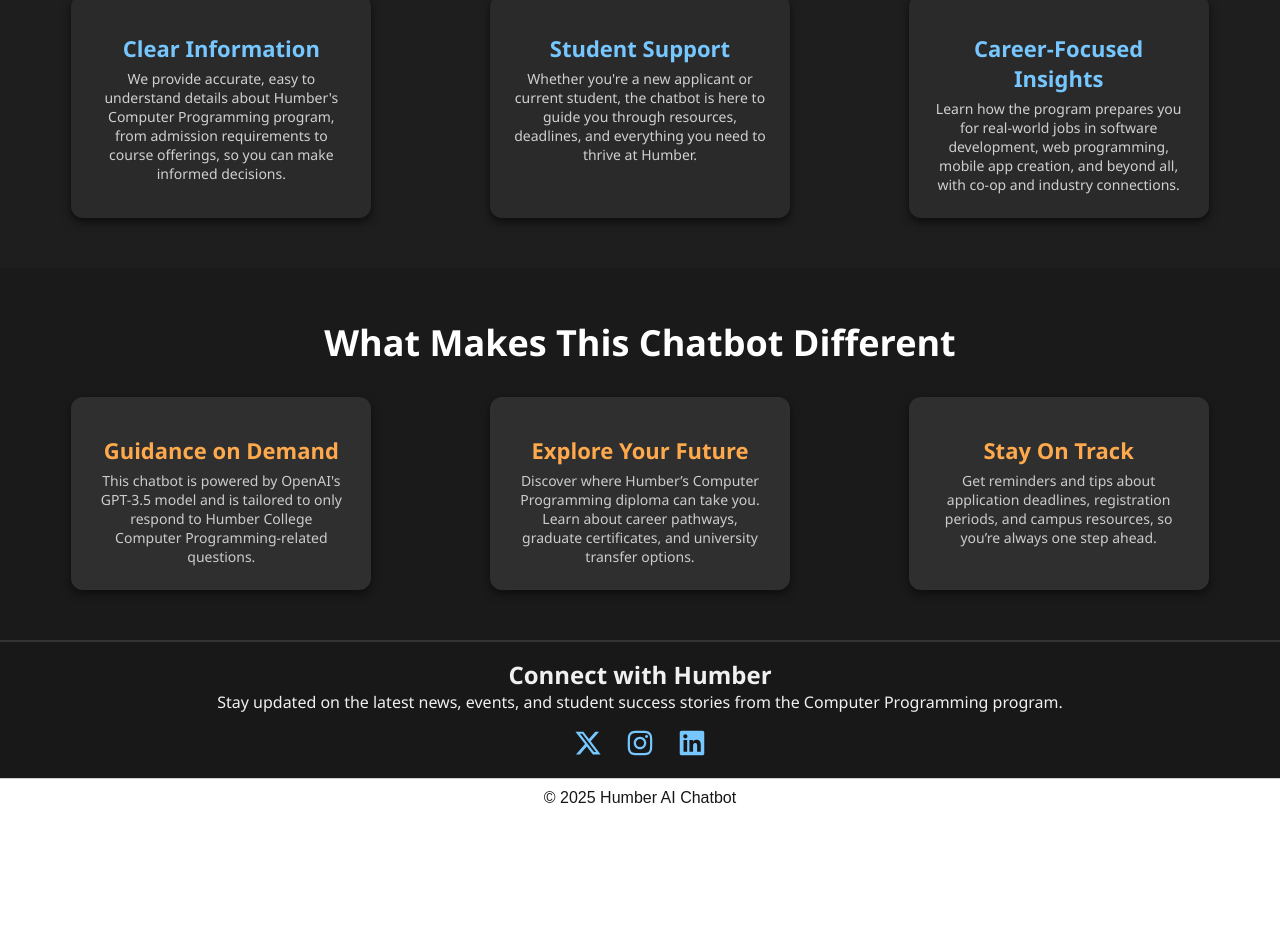
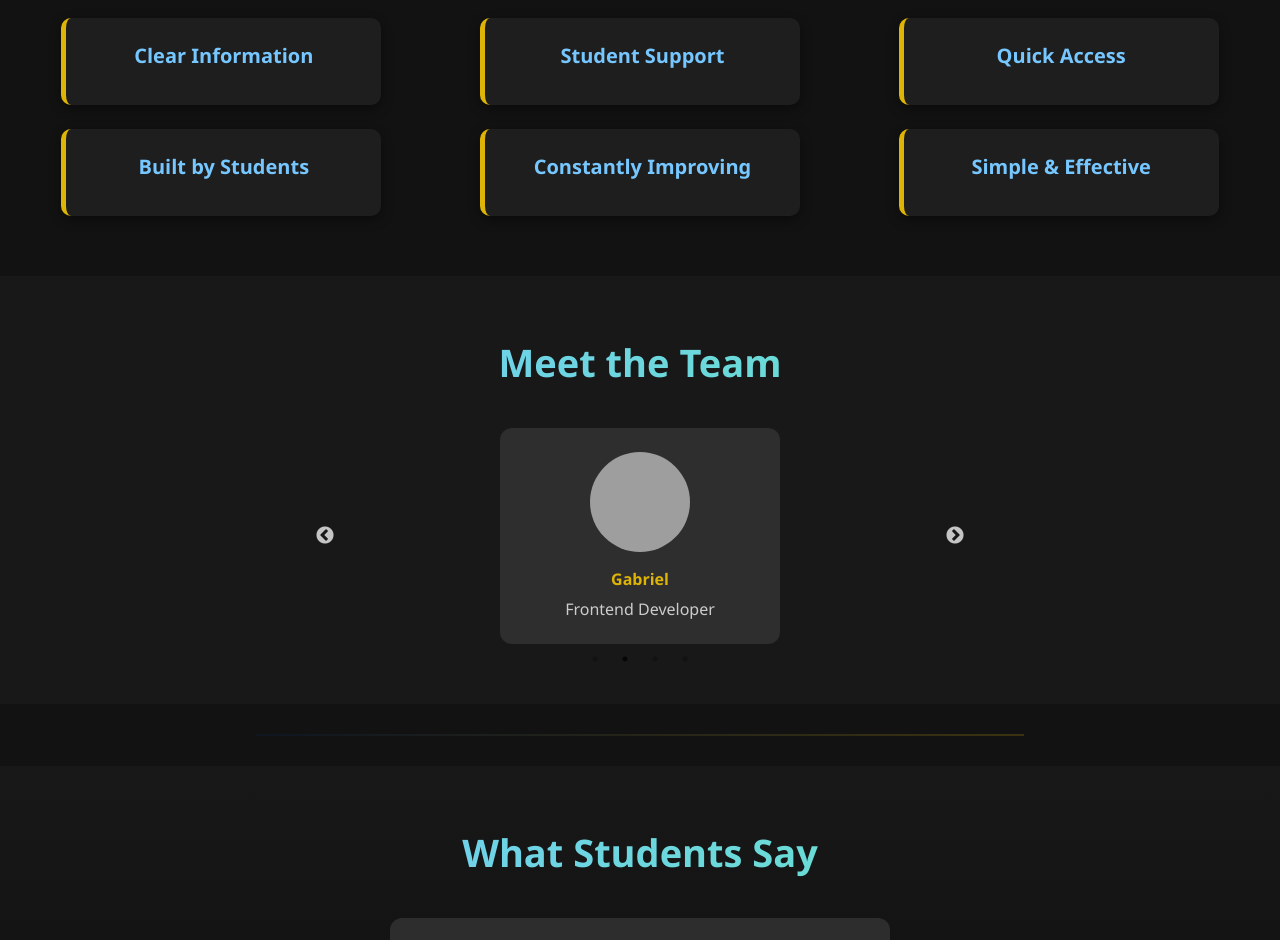
Before and after one commit to danielxw88/humber-ai, a Next.js app: page /about in a window 1280 px wide. Shown: the part 173-1113 px from the top of the page. Before the commit the page ends 990 px from the top, so only its background shows below. Built offline with nearby package versions, Linux system fonts and the light colour scheme; grey boxes are pictures that could not be loaded.

Commit message:
Page Update
Adde carousels for meet the team as well as for student testimony. Altered faq headings and responses to reveal response on click. Altered the dark theme to fit more wtih Humber colors.

```diff
--- a/package.json
+++ b/package.json
@@ -9,9 +9,12 @@
     "lint": "next lint"
   },
   "dependencies": {
+    "aos": "^2.3.4",
     "next": "^15.2.4",
     "react": "^19.0.0",
     "react-dom": "^19.0.0",
-    "react-icons": "^5.5.0"
+    "react-icons": "^5.5.0",
+    "react-slick": "^0.30.3",
+    "slick-carousel": "^1.8.1"
   }
 }
--- a/pages/_app.js
+++ b/pages/_app.js
@@ -1,6 +1,9 @@
 import '../styles/globals.css';
 import Navbar from '../components/navbar';
 import Footer from '../components/footer';
+import "slick-carousel/slick/slick.css";
+import "slick-carousel/slick/slick-theme.css";
+import "aos/dist/aos.css";
 
 function MyApp({ Component, pageProps }) {
   return (
--- a/pages/about.js
+++ b/pages/about.js
@@ -1,74 +1,160 @@
+import { useEffect, useState, useRef } from 'react';
 import styles from '../styles/About.module.css';
 import { FaInstagram, FaLinkedin } from 'react-icons/fa';
 import { FaXTwitter } from 'react-icons/fa6';
+import Slider from 'react-slick';
+import AOS from 'aos';
+import 'aos/dist/aos.css';
+import 'slick-carousel/slick/slick.css';
+import 'slick-carousel/slick/slick-theme.css';
 
 export default function About() {
+  useEffect(() => {
+    AOS.init({ duration: 800 });
+  }, []);
+
+  const team = [
+    { name: 'Daniel', role: 'API Integration Specialist', img: 'https://i.pinimg.com/474x/df/1f/14/df1f143c22b74306020a083a138a527b.jpg' },
+    { name: 'Gabriel', role: 'Frontend Developer', img: 'https://i.pinimg.com/474x/df/1f/14/df1f143c22b74306020a083a138a527b.jpg' },
+    { name: 'Karn', role: 'Content Curator', img: 'https://i.pinimg.com/474x/df/1f/14/df1f143c22b74306020a083a138a527b.jpg' },
+    { name: 'Nicholas', role: 'State Management Engineer', img: 'https://i.pinimg.com/474x/df/1f/14/df1f143c22b74306020a083a138a527b.jpg' },
+  ];
+
+  const testimonials = [
+    { name: 'Sophia Grey', comment: "The chatbot helped me understand my course options in minutes!" },
+    { name: 'Liam Oswald', comment: "Fast, easy, and super helpful for deadlines and requirements." },
+    { name: 'Olivia Giroud', comment: "Way better than emailing — I got answers instantly." },
+  ];
+
+  const faqList = [
+    {
+      question: "Clear Information",
+      answer: "We provide accurate, easy to understand details about Humber's Computer Programming program, from admission requirements to course offerings, so you can make informed decisions."
+    },
+    {
+      question: "Student Support",
+      answer: "Whether you're a new applicant or current student, the chatbot is here to guide you through resources, deadlines, and everything you need to thrive in the program."
+    },
+    {
+      question: "Quick Access",
+      answer: "Available 24/7, the chatbot makes it easy to get quick answers to your most important questions—no waiting required!"
+    },
+    {
+      question: "Built by Students",
+      answer: "Our AI chatbot was created by current Humber students, ensuring it reflects real needs and real experiences."
+    },
+    {
+      question: "Constantly Improving",
+      answer: "The chatbot is regularly updated based on student feedback and changes in the curriculum."
+    },
+    {
+      question: "Simple & Effective",
+      answer: "We prioritize a clean, no-fluff interface so you get the information you need without distractions."
+    }
+  ];
+
+  const carouselSettings = {
+    dots: true,
+    infinite: true,
+    speed: 600,
+    slidesToShow: 1,
+    slidesToScroll: 1,
+    autoplay: true,
+    autoplaySpeed: 3000,
+  };
+
   return (
     <div className={styles.page}>
+      {/* Section: FAQs */}
       <section className={styles.commitmentSection}>
-        <h2>About the Humber Computer Programing AI Chatbot</h2>
-        <div className={styles.commitmentContainer}>
-          <div className={styles.commitmentItem}>
-            <h3>Clear Information</h3>
-            <p>
-              We provide accurate, easy to understand details about Humber's Computer Programming program, from admission requirements to course offerings, so you can make informed decisions.
-            </p>
-          </div>
-          <div className={styles.commitmentItem}>
-            <h3>Student Support</h3>
-            <p>
-              Whether you're a new applicant or current student, the chatbot is here to guide you through resources, deadlines, and everything you need to thrive at Humber.
-            </p>
-          </div>
-          <div className={styles.commitmentItem}>
-            <h3>Career-Focused Insights</h3>
-            <p>
-              Learn how the program prepares you for real-world jobs in software development, web programming, mobile app creation, and beyond all, with co-op and industry connections.
-            </p>
-          </div>
+        <h2 data-aos="fade-up">Humber Chatbot FAQs</h2>
+        <div className={styles.faqContainer}>
+          {faqList.map((item, index) => (
+            <FAQItem
+              key={index}
+              question={item.question}
+              answer={item.answer}
+              delay={index * 100}
+            />
+          ))}
         </div>
       </section>
 
-      <section className={styles.differenceSection}>
-        <h2>What Makes This Chatbot Different</h2>
-        <div className={styles.differenceContainer}>
-          <div className={styles.differenceItem}>
-            <h3>Guidance on Demand</h3>
-            <p>
-              This chatbot is powered by OpenAI's GPT-3.5 model and is tailored to only respond to Humber College Computer Programming-related questions.
-            </p>
-          </div>
-          <div className={styles.differenceItem}>
-            <h3>Explore Your Future</h3>
-            <p>
-              Discover where Humber’s Computer Programming diploma can take you. Learn about career pathways, graduate certificates, and university transfer options.
-            </p>
-          </div>
-          <div className={styles.differenceItem}>
-            <h3>Stay On Track</h3>
-            <p>
-              Get reminders and tips about application deadlines, registration periods, and campus resources, so you’re always one step ahead.
-            </p>
-          </div>
-        </div>
+      {/* Section: Meet the Team */}
+      <section className={styles.teamSection}>
+        <h2 data-aos="fade-right">Meet the Team</h2>
+        <Slider {...carouselSettings} className={styles.slider}>
+          {team.map((member, index) => (
+            <div key={index}>
+              <div className={styles.teamCardWrapper}>
+                <div className={styles.teamCard}>
+                  <img src={member.img} alt={member.name} />
+                  <h4>{member.name}</h4>
+                  <p>{member.role}</p>
+                </div>
+              </div>
+            </div>
+          ))}
+        </Slider>
       </section>
 
-      <section className={styles.socialSection}>
-        <h2>Connect with Humber</h2>
-        <p>Stay updated on the latest news, events, and student success stories from the Computer Programming program.</p>
-        <div className={styles.socialIcons}>
-          <a href="https://twitter.com/HumberPoly" target="_blank" rel="noopener noreferrer" aria-label="X (formerly Twitter)">
-            <FaXTwitter size={28} />
-          </a>
+      <div className={styles.sectionDivider}></div>
 
+
+      {/* Section: Testimonials */}
+      <section className={styles.testimonialSection}>
+        <h2 data-aos="fade-left">What Students Say</h2>
+        <Slider {...carouselSettings} className={styles.slider}>
+          {testimonials.map((t, idx) => (
+            <div key={idx} className={styles.testimonial}>
+              <p>"{t.comment}"</p>
+              <h5>- {t.name}</h5>
+            </div>
+          ))}
+        </Slider>
+      </section>
+
+      {/* Footer */}
+      <footer className={styles.footer}>
+        <p>Connect With Humber</p>
+        <div className={styles.socials}>
           <a href="https://www.instagram.com/humberpoly/" target="_blank" rel="noopener noreferrer" aria-label="Instagram">
             <FaInstagram size={28} />
           </a>
           <a href="https://www.linkedin.com/school/humber-college/" target="_blank" rel="noopener noreferrer" aria-label="LinkedIn">
             <FaLinkedin size={28} />
           </a>
+          <a href="https://twitter.com/HumberPoly" target="_blank" rel="noopener noreferrer" aria-label="X (formerly Twitter)">
+            <FaXTwitter size={28} />
+          </a>
         </div>
-      </section>
+      </footer>
     </div>
   );
 }
+
+function FAQItem({ question, answer }) {
+  const [open, setOpen] = useState(false);
+  const [height, setHeight] = useState('0px');
+  const contentRef = useRef(null);
+
+  const toggle = () => {
+    setOpen(!open);
+    setHeight(!open ? `${contentRef.current.scrollHeight}px` : '0px');
+  };
+
+  return (
+    <div className={`${styles.faqItem} ${open ? styles.open : ''}`}>
+      <div className={styles.faqQuestion} onClick={toggle}>
+        {question}
+      </div>
+      <div
+        ref={contentRef}
+        className={styles.faqAnswer}
+        style={{ height: height }}
+      >
+        <div className={styles.faqContent}>{answer}</div>
+      </div>
+    </div>
+  );
+}
--- a/styles/About.module.css
+++ b/styles/About.module.css
@@ -1,134 +1,207 @@
-/* About.module.css */
 .page {
     font-family: 'Segoe UI', Tahoma, Geneva, Verdana, sans-serif;
     background-color: #121212;
     color: #f0f0f0;
 }
 
-  /* Top Section */
-.commitmentSection {
-    background-color: #1e1e1e;
-    padding: 50px 24px;
+.commitmentSection,
+.teamSection,
+.testimonialSection {
+    padding: 60px 24px;
     text-align: center;
 }
 
-.commitmentSection h2 {
-    font-size: 36px;
-    margin-bottom: 30px;
-    color: #ffffff;
+.commitmentSection h2,
+.teamSection h2,
+.testimonialSection h2 {
+    font-size: 38px;
+    font-weight: bold;
+    background: linear-gradient(to right, #76c7ff, #63e6be);
+    -webkit-background-clip: text;
+    background-clip: text;
+    -webkit-text-fill-color: transparent;
+    margin-bottom: 40px;
 }
 
-.commitmentContainer {
-    display: flex;
-    justify-content: space-around;
-    flex-wrap: wrap;
+.faqContainer {
+    display: grid;
+    grid-template-columns: 1fr;
     gap: 24px;
+    align-items: start;
+    justify-items: center;
 }
 
-.commitmentItem {
-    flex: 1 1 250px;
-    max-width: 300px;
-    background-color: #2a2a2a;
-    padding: 24px;
-    border-radius: 12px;
-    box-shadow: 0 4px 10px rgba(0,0,0,0.6);
+@media (min-width: 768px) {
+    .faqContainer {
+        grid-template-columns: 1fr 1fr;
+    }
 }
 
-.commitmentItem h3 {
-    margin-top: 14px;
-    font-size: 22px;
-    color: #76c7ff;
+@media (min-width: 1024px) {
+    .faqContainer {
+        grid-template-columns: 1fr 1fr 1fr;
+    }
 }
 
-.commitmentItem p {
-    margin-top: 6px;
-    font-size: 14px;
-    color: #d0d0d0;
+.faqItem {
+    width: 100%;
+    max-width: 320px;
+    background-color: #1e1e1e;
+    border-left: 5px solid #deb406;
+    border-radius: 10px;
+    padding: 24px 28px;
+    cursor: pointer;
+    transition: transform 0.3s ease, background-color 0.3s ease;
+    box-shadow: 0 4px 12px rgba(0, 0, 0, 0.4);
 }
 
-/* Bottom Section */
-.differenceSection {
-    background-color: #1a1a1a;
-    padding: 50px 24px;
+.faqItem:hover {
+    transform: scale(1.015);
+    background-color: #262626;
+}
+
+.faqQuestion {
+    font-size: 20px;
+    font-weight: 600;
+    color: #76c7ff;
+    margin-bottom: 12px;
+}
+
+.faqAnswer {
+    overflow: hidden;
+    transition: height 0.3s ease;
+    height: 0;
+}
+
+.faqContent {
+    font-size: 16px;
+    color: #dddddd;
+    line-height: 1.6;
+    padding-top: 10px;
+}
+
+.faqItem.open .faqAnswer {
+    max-height: 1000px;
+    opacity: 1;
+    overflow: visible;
+}
+
+.faqItem.open {
+    background-color: #2a2a2a;
+}
+
+@keyframes fadeIn {
+    from {
+        opacity: 0;
+        transform: translateY(-6px);
+    }
+
+    to {
+        opacity: 1;
+        transform: translateY(0);
+    }
+}
+
+.teamSection {
+    background-color: #181818;
+}
+
+.teamCard {
+    display: flex;
+    flex-direction: column;
+    align-items: center;
+    justify-content: center;
+    text-align: center;
+    background: #2e2e2e;
+    border-radius: 12px;
+    padding: 24px;
+    width: 280px;
+    margin: auto;
+}
+
+.teamCardWrapper {
+    display: flex;
+    justify-content: center;
+    align-items: center;
+    height: 100%;
+}
+
+.teamCard img {
+    width: 100px;
+    height: 100px;
+    border-radius: 50%;
+    object-fit: cover;
+    margin-bottom: 16px;
+    display: block;
+}
+
+.teamCard h4 {
+    margin: 0;
+    color: #deb406;
+}
+
+.teamCard p {
+    margin: 8px 0 0;
+    color: #ccc;
+}
+
+.testimonialSection {
+    background-color: #1f1f1f;
+}
+
+.testimonial {
+    background-color: #2d2d2d;
+    border-radius: 12px;
+    padding: 20px;
+    max-width: 500px;
+    margin: 0 auto;
+}
+
+.testimonial p {
+    font-size: 16px;
+    font-style: italic;
+    color: #e0e0e0;
+}
+
+.testimonial h5 {
+    margin-top: 12px;
+    color: #deb406;
+}
+
+.slider {
+    margin-top: 32px;
+    max-width: 600px;
+    margin-left: auto;
+    margin-right: auto;
+}
+
+.footer {
+    background-color: #111;
+    padding: 10px 0;
     text-align: center;
 }
 
-.differenceSection h2 {
-    font-size: 36px;
-    margin-bottom: 30px;
-    color: #ffffff;
+.footer p {
+    margin-bottom: 5px;
+    color: #aaa;
 }
 
-.differenceContainer {
+.socials {
     display: flex;
-    justify-content: space-around;
-    flex-wrap: wrap;
-    gap: 24px;
+    justify-content: center;
+    gap: 16px;
+    font-size: 24px;
+    color: #deb406;
 }
 
-.differenceItem {
-    flex: 1 1 250px;
-    max-width: 300px;
-    background-color: #2f2f2f;
-    padding: 24px;
-    border-radius: 12px;
-    box-shadow: 0 4px 10px rgba(0,0,0,0.5);
+.sectionDivider {
+    height: 2px;
+    width: 60%;
+    margin: 30px auto;
+    background: linear-gradient(to right, #00275e, #deb406);
+    opacity: 0.2;
 }
 
-.differenceItem h3 {
-    margin-top: 14px;
-    font-size: 22px;
-    color: #ffa94d;
+.testimonialSection {
+    background: linear-gradient(to bottom, #181818, #101010);
 }
-
-.differenceItem p {
-    margin-top: 6px;
-    font-size: 14px;
-    color: #cccccc;
-}
-
-.socialIcons {
-    display: flex;
-    justify-content: center;
-    gap: 24px;
-    flex-wrap: wrap;
-    margin-top: 16px;
-}
-
-.socialIcons a {
-    color: #76c7ff;
-    transition: transform 0.3s ease, color 0.3s ease;
-}
-
-.socialIcons a:hover {
-    color: #ffffff;
-    transform: scale(1.1);
-}
-
-/* Inline Social Section */
-.socialSection {
-    background-color: #181818;
-    padding: 16px 24px;
-    text-align: center;
-    border-top: 2px solid #333;
-}
-
-.socialRow {
-    font-size: 14px;
-    color: #cccccc;
-    display: flex;
-    align-items: center;
-    justify-content: center;
-    gap: 12px;
-    flex-wrap: wrap;
-}
-
-.socialRow a {
-    color: #76c7ff;
-    transition: transform 0.3s ease, color 0.3s ease;
-}
-
-.socialRow a:hover {
-    color: #ffffff;
-    transform: scale(1.1);
-}
```
Also changed, not shown: 1 other file (tests, documents, lock files or other folders).
